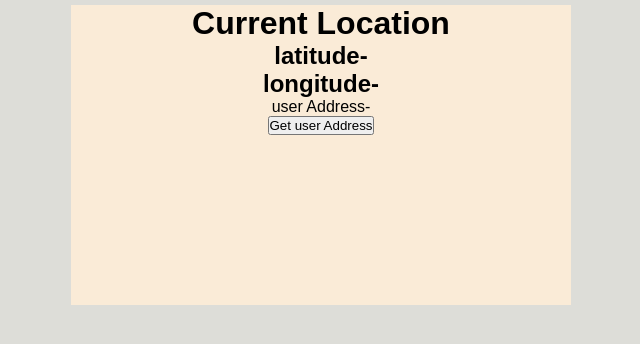
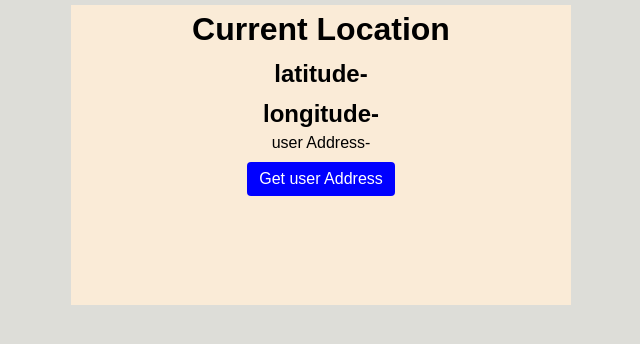
Before and after one commit to wankhedesagar/getCurrent_location, a React (Create React App) app: page / in a window 1280 px wide. Shown: the top 344 px of the page, without its empty margins (319-959 px from the left). Built offline with nearby package versions, Linux system fonts and the light colour scheme; no server answers.

Commit message:
added css add button in current_loction

```diff
--- a/src/App.css
+++ b/src/App.css
@@ -20,3 +20,20 @@ body {
   height: 300px;
   margin-top: 5px;
 }
+
+.Current_location button {
+  padding: 8px 12px;
+  font-size: 16px;
+  margin-top: 10px;
+  background-color: blue;
+  outline: none;
+  border: none;
+  color: white;
+  border-radius: 4px;
+  cursor: pointer;
+}
+
+.Current_location h1,
+h2 {
+  padding: 6px;
+}
```
